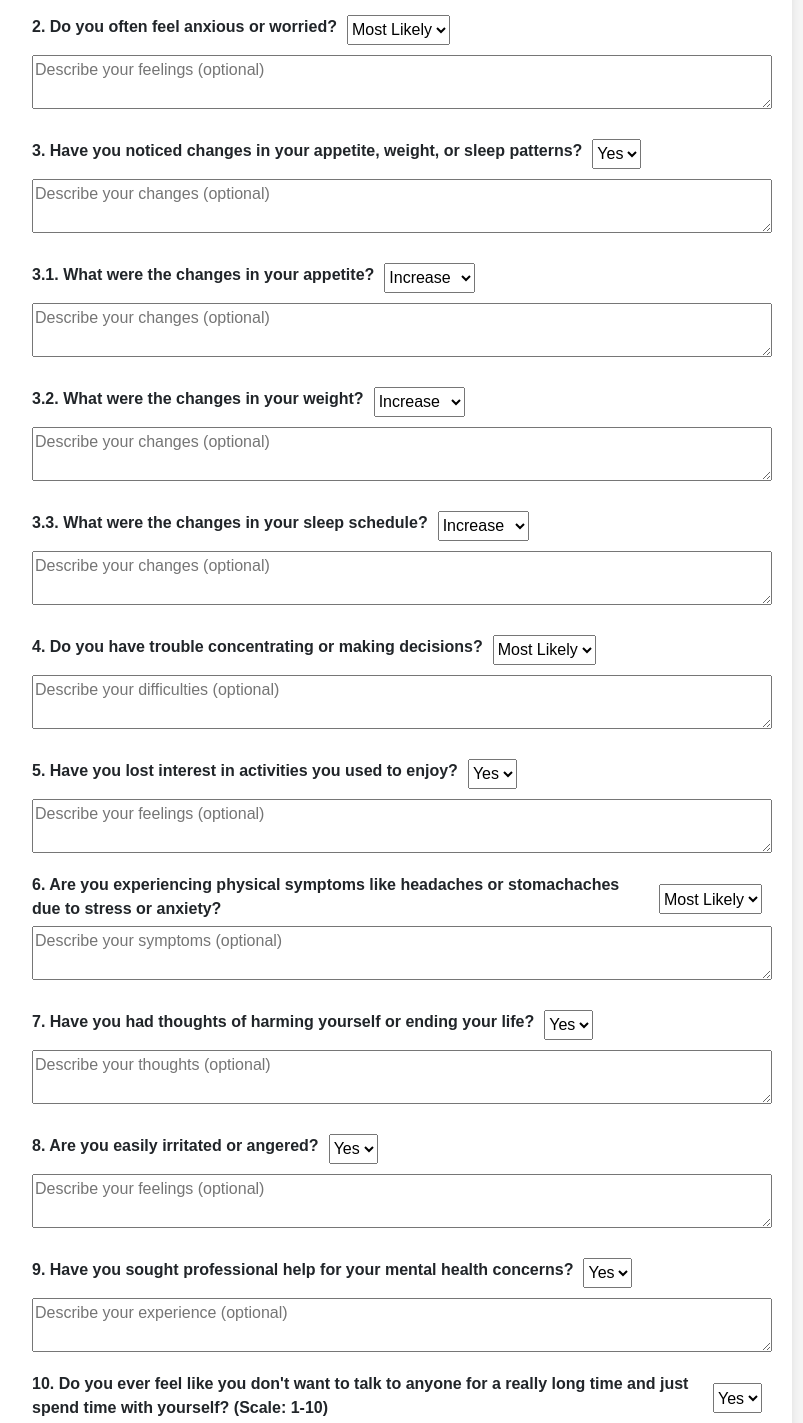
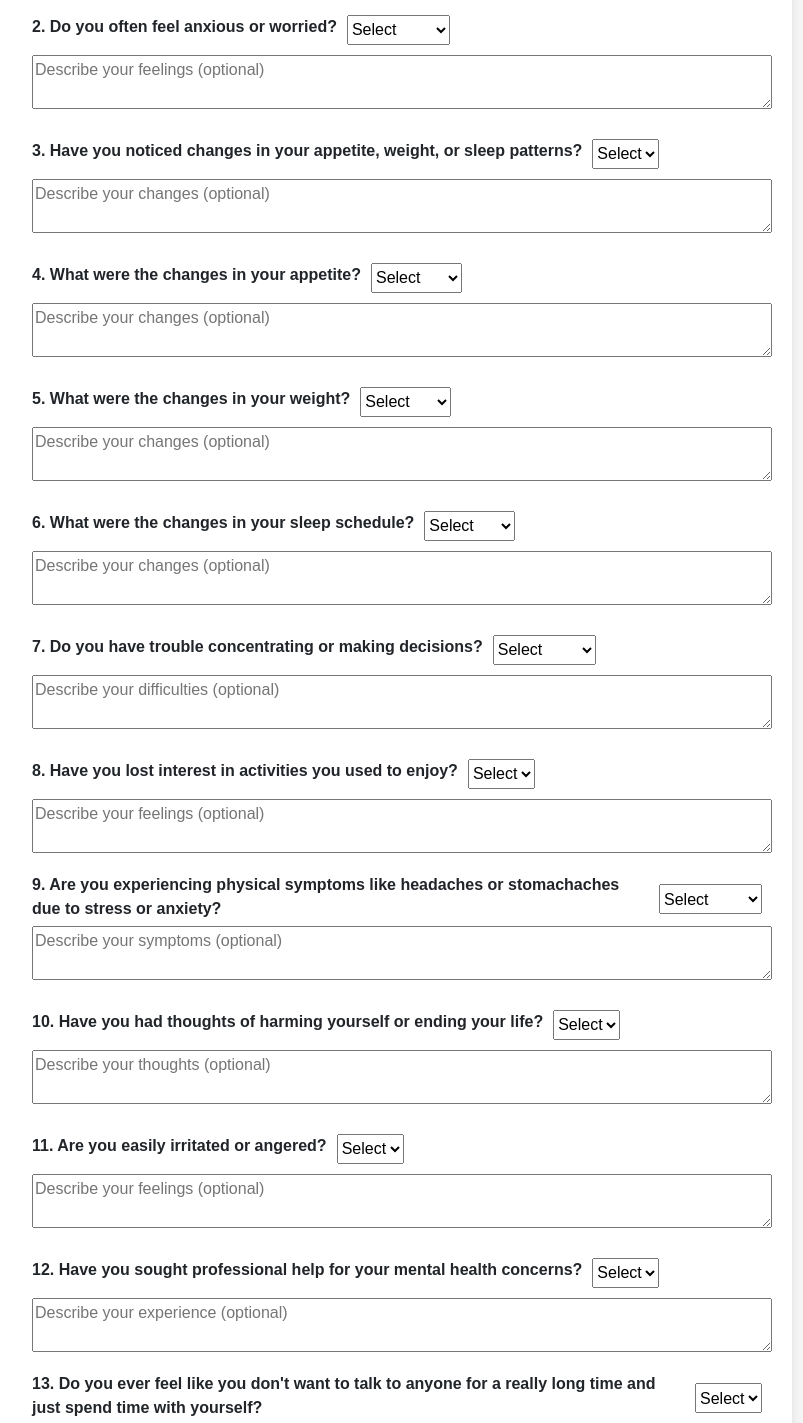
Before and after one commit to aryan04756/Mental-Health-Survey, a React (Create React App) app: page /Form in a window 1280 px wide. Shown: the part 260-1683 px from the top of the page, without its empty margins (248-1051 px from the left). Built offline with nearby package versions, Linux system fonts and the light colour scheme.

Commit message:
form commit

```diff
--- a/src/form.js
+++ b/src/form.js
@@ -15,6 +15,9 @@ class MentalHealthSurvey extends Component {
       question8: '',
       question9: '',
       question10: '',
+      question11: '',
+      question12: '',
+      question13: '',
       question1_description: '',
       question2_description: '',
       question3_description: '',
@@ -25,13 +28,19 @@ class MentalHealthSurvey extends Component {
       question8_description: '',
       question9_description: '',
       question10_description: '',
+      question11_description: '',
+      question12_description: '',
+      question13_description: '',
     };
   }
 
   handleInputChange = (event) => {
     const { name, value } = event.target;
-    this.setState({ [name]: value });
+    this.setState({ [name]: value }, () => {
+      console.log('Updated state:', this.state);
+    });
   }
+
 
   handleSubmit = async (event) => {
     event.preventDefault();
@@ -47,6 +56,9 @@ class MentalHealthSurvey extends Component {
         question8: this.state.question8,
         question9: this.state.question9,
         question10: this.state.question10,
+        question11: this.state.question11,
+        question12: this.state.question12,
+        question13: this.state.question13,
         question1_description: this.state.question1_description,
         question2_description: this.state.question2_description,
         question3_description: this.state.question3_description,
@@ -57,6 +69,9 @@ class MentalHealthSurvey extends Component {
         question8_description: this.state.question8_description,
         question9_description: this.state.question9_description,
         question10_description: this.state.question10_description,
+        question11_description: this.state.question11_description,
+        question12_description: this.state.question12_description,
+        question13_description: this.state.question13_description,
     };
 
     try {
@@ -81,6 +96,9 @@ class MentalHealthSurvey extends Component {
           question8: '',
           question9: '',
           question10: '',
+          question11: '',
+          question12: '',
+          question13: '',
           question1_description: '',
           question2_description: '',
           question3_description: '',
@@ -91,6 +109,9 @@ class MentalHealthSurvey extends Component {
           question8_description: '',
           question9_description: '',
           question10_description: '',
+          question11_description: '',
+          question12_description: '',
+          question13_description: '',
         })
         // You can reset the form or perform any other actions here.
       } else {
@@ -109,7 +130,8 @@ class MentalHealthSurvey extends Component {
           <div className="question">
             <div className="question-label">
               <label htmlFor="question1">1. Have you ever experienced feelings of sadness or low mood?</label>
-              <select id='question1' name='question1'>
+              <select id='question1' name='question1' onChange={this.handleInputChange}>
+              <option value='Select'>Select</option>
               <option value='Most Likely'>Most Likely</option>
               <option value='Likely'>Likely</option>
               <option value='Sometimes'>Sometimes</option>
@@ -121,7 +143,8 @@ class MentalHealthSurvey extends Component {
           <div class="question">
                 <div class="question-label">
                     <label for="question2">2. Do you often feel anxious or worried?</label>
-                    <select id='question2' name='question2'>
+                    <select id='question2' name='question2' onChange={this.handleInputChange}>
+                    <option value='Select'>Select</option>
                     <option value='Most Likely'>Most Likely</option>
                     <option value='Likely'>Likely</option>
                     <option value='Sometimes'>Sometimes</option>
@@ -130,24 +153,26 @@ class MentalHealthSurvey extends Component {
                 </div>
                 <div class="answer">
                 </div>
-                <textarea id="question2_description" name="question2_description" class="description-box" placeholder="Describe your feelings (optional)"></textarea>
+                <textarea id="question2_description" name="question2_description" class="description-box" placeholder="Describe your feelings (optional)" value={this.state.question2_description} onChange={this.handleInputChange}></textarea>
             </div>
             <div class="question">
                 <div class="question-label">
                     <label for="question3">3. Have you noticed changes in your appetite, weight, or sleep patterns?</label>
-                    <select id='question3' name='question3'>
+                    <select id='question3' name='question3' onChange={this.handleInputChange}>
+                    <option value='Select'>Select</option>
                     <option value='Yes'>Yes</option>
                     <option value='No'>No</option>
                     </select>
                 </div>
                 <div class="answer">
                 </div>
-                <textarea id="question3_description" name="question3_description" class="description-box" placeholder="Describe your changes (optional)"></textarea>
+                <textarea id="question3_description" name="question3_description" class="description-box" placeholder="Describe your changes (optional)" value={this.state.question3_description} onChange={this.handleInputChange}></textarea>
             </div>
             <div class="question">
                 <div class="question-label">
-                    <label for="question3.1">3.1. What were the changes in your appetite?</label>
-                    <select id='question3.1' name='question3.1'>
+                    <label for="question4">4. What were the changes in your appetite?</label>
+                    <select id='question4' name='question4' onChange={this.handleInputChange}>
+                    <option value='Select'>Select</option>
                     <option value='Increase'>Increase</option>
                     <option value='Decrease'>Decrease</option>
                     <option value='None'>None</option>
@@ -155,12 +180,13 @@ class MentalHealthSurvey extends Component {
                 </div>
                 <div class="answer">
                 </div>
-                <textarea id="question3.1_description" name="question3.1_description" class="description-box" placeholder="Describe your changes (optional)"></textarea>
+                <textarea id="question4_description" name="question4_description" class="description-box" placeholder="Describe your changes (optional)" value={this.state.question4_description} onChange={this.handleInputChange}></textarea>
             </div>
             <div class="question">
                 <div class="question-label">
-                    <label for="question3.2">3.2. What were the changes in your weight?</label>
-                    <select id='question3.2' name='question3.2'>
+                    <label for="question5">5. What were the changes in your weight?</label>
+                    <select id='question5' name='question5' onChange={this.handleInputChange}>
+                    <option value='Select'>Select</option>
                     <option value='Increase'>Increase</option>
                     <option value='Decrease'>Decrease</option>
                     <option value='None'>None</option>
@@ -168,12 +194,13 @@ class MentalHealthSurvey extends Component {
                 </div>
                 <div class="answer">
                 </div>
-                <textarea id="question3.2_description" name="question3.2_description" class="description-box" placeholder="Describe your changes (optional)"></textarea>
+                <textarea id="question5_description" name="question5_description" class="description-box" placeholder="Describe your changes (optional)" value={this.state.question5_description} onChange={this.handleInputChange}></textarea>
             </div>
             <div class="question">
                 <div class="question-label">
-                    <label for="question3.3">3.3. What were the changes in your sleep schedule?</label>
-                    <select id='question3.3' name='question3.3'>
+                    <label for="question6">6. What were the changes in your sleep schedule?</label>
+                    <select id='question6' name='question6' onChange={this.handleInputChange}>
+                    <option value='Select'>Select</option>
                     <option value='Increase'>Increase</option>
                     <option value='Decrease'>Decrease</option>
                     <option value='None'>None</option>
@@ -181,12 +208,13 @@ class MentalHealthSurvey extends Component {
                 </div>
                 <div class="answer">
                 </div>
-                <textarea id="question3.3_description" name="question3.3_description" class="description-box" placeholder="Describe your changes (optional)"></textarea>
+                <textarea id="question6_description" name="question6_description" class="description-box" placeholder="Describe your changes (optional)" value={this.state.question6_description} onChange={this.handleInputChange}></textarea>
             </div>
             <div class="question">
                 <div class="question-label">
-                    <label for="question4">4. Do you have trouble concentrating or making decisions?</label>
-                    <select id='question4' name='question4'>
+                    <label for="question7">7. Do you have trouble concentrating or making decisions?</label>
+                    <select id='question7' name='question7' onChange={this.handleInputChange}>
+                    <option value='Select'>Select</option>
                     <option value='Most Likely'>Most Likely</option>
                     <option value='Likely'>Likely</option>
                     <option value='Sometimes'>Sometimes</option>
@@ -195,24 +223,26 @@ class MentalHealthSurvey extends Component {
                 </div>
                 <div class="answer">
                 </div>
-                <textarea id="question4_description" name="question4_description" class="description-box" placeholder="Describe your difficulties (optional)"></textarea>
+                <textarea id="question7_description" name="question7_description" class="description-box" placeholder="Describe your difficulties (optional)" value={this.state.question7_description} onChange={this.handleInputChange}></textarea>
             </div>
             <div class="question">
                 <div class="question-label">
-                    <label for="question5">5. Have you lost interest in activities you used to enjoy?</label>
-                    <select id='question5' name='question5'>
+                    <label for="question8">8. Have you lost interest in activities you used to enjoy?</label>
+                    <select id='question8' name='question8' onChange={this.handleInputChange}>
+                    <option value='Select'>Select</option>
                     <option value='Yes'>Yes</option>
                     <option value='No'>No</option>
                     </select>
                 </div>
                 <div class="answer">
                 </div>
-                <textarea id="question5_description" name="question5_description" class="description-box" placeholder="Describe your feelings (optional)"></textarea>
+                <textarea id="question8_description" name="question8_description" class="description-box" placeholder="Describe your feelings (optional)" value={this.state.question8_description} onChange={this.handleInputChange}></textarea>
             </div>
             <div class="question">
                 <div class="question-label">
-                    <label for="question6">6. Are you experiencing physical symptoms like headaches or stomachaches due to stress or anxiety?</label>
-                    <select id='question4' name='question4'>
+                    <label for="question9">9. Are you experiencing physical symptoms like headaches or stomachaches due to stress or anxiety?</label>
+                    <select id='question9' name='question9' onChange={this.handleInputChange}>
+                    <option value='Select'>Select</option>
                     <option value='Most Likely'>Most Likely</option>
                     <option value='Likely'>Likely</option>
                     <option value='Sometimes'>Sometimes</option>
@@ -221,59 +251,63 @@ class MentalHealthSurvey extends Component {
                 </div>
                 <div class="answer">
                 </div>
-                <textarea id="question6_description" name="question6_description" class="description-box" placeholder="Describe your symptoms (optional)"></textarea>
+                <textarea id="question9_description" name="question9_description" class="description-box" placeholder="Describe your symptoms (optional)" value={this.state.question9_description} onChange={this.handleInputChange}></textarea>
             </div>
             <div class="question">
                 <div class="question-label">
-                    <label for="question7">7. Have you had thoughts of harming yourself or ending your life?</label>
-                    <select id='question7' name='question7'>
+                    <label for="question10">10. Have you had thoughts of harming yourself or ending your life?</label>
+                    <select id='question10' name='question10' onChange={this.handleInputChange}>
+                    <option value='Select'>Select</option>
                     <option value='Yes'>Yes</option>
                     <option value='No'>No</option>
                     </select>
                 </div>
                 <div class="answer">
                 </div>
-                <textarea id="question7_description" name="question7_description" class="description-box" placeholder="Describe your thoughts (optional)"></textarea>
+                <textarea id="question10_description" name="question10_description" class="description-box" placeholder="Describe your thoughts (optional)" value={this.state.question10_description} onChange={this.handleInputChange}></textarea>
             </div>
             <div class="question">
                 <div class="question-label">
-                    <label for="question8">8. Are you easily irritated or angered?</label>
-                    <select id='question8' name='question8'>
+                    <label for="question11">11. Are you easily irritated or angered?</label>
+                    <select id='question11' name='question11' onChange={this.handleInputChange}>
+                    <option value='Select'>Select</option>
                     <option value='Yes'>Yes</option>
                     <option value='No'>No</option>
                     </select>
                 </div>
                 <div class="answer">
                 </div>
-                <textarea id="question8_description" name="question8_description" class="description-box" placeholder="Describe your feelings (optional)"></textarea>
+                <textarea id="question11_description" name="question11_description" class="description-box" placeholder="Describe your feelings (optional)" value={this.state.question11_description} onChange={this.handleInputChange}></textarea>
             </div>
             <div class="question">
                 <div class="question-label">
-                    <label for="question9">9. Have you sought professional help for your mental health concerns?</label>
-                    <select id='question9' name='question9'>
+                    <label for="question12">12. Have you sought professional help for your mental health concerns?</label>
+                    <select id='question12' name='question12' onChange={this.handleInputChange}>
+                    <option value='Select'>Select</option>
                     <option value='Yes'>Yes</option>
                     <option value='No'>No</option>
                     </select>
                 </div>
                 <div class="answer">
                 </div>
-                <textarea id="question9_description" name="question9_description" class="description-box" placeholder="Describe your experience (optional)"></textarea>
+                <textarea id="question12_description" name="question12_description" class="description-box" placeholder="Describe your experience (optional)" value={this.state.question12_description} onChange={this.handleInputChange}></textarea>
             </div>
             <div class="question">
                 <div class="question-label">
-                    <label for="question10">10. Do you ever feel like you don't want to talk to anyone for a really long time and just spend time with yourself? (Scale: 1-10)</label>
-                    <select id='question5' name='question5'>
+                    <label for="question13">13. Do you ever feel like you don't want to talk to anyone for a really long time and just spend time with yourself?</label>
+                    <select id='question13' name='question13' onChange={this.handleInputChange}>
+                    <option value='Select'>Select</option>
                     <option value='Yes'>Yes</option>
                     <option value='No'>No</option>
                     </select>
                 </div>
                 <div class="answer">
                 </div>
-                <textarea id="question10_description" name="question10_description" class="description-box" placeholder="Describe your feelings (optional)"></textarea>
+                <textarea id="question13_description" name="question13_description" class="description-box" placeholder="Describe your feelings (optional)" value={this.state.question13_description} onChange={this.handleInputChange}></textarea>
             </div>
 
           <div className="submit-button">
-            <button onClick={this.handleSubmit} type="submit">Submit</button>
+            <button onSubmit={this.handleSubmit} type="submit">Submit</button>
           </div>
         </form>
       </div>
```
Also changed, not shown: src/responses.json (+30 -0 lines).
